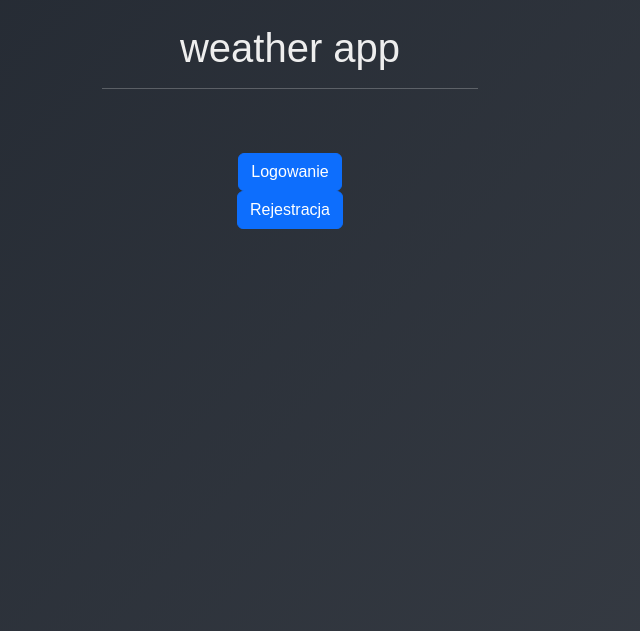
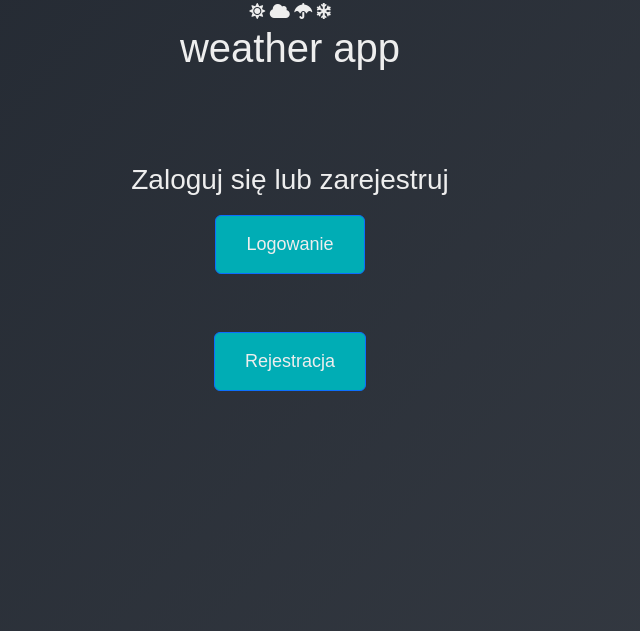
Before and after one commit to krozal/pd_project, a Django app: page / in a window 1280 px wide. Shown: the top 631 px of the page, without its empty margins (350-990 px from the left). Run offline with Django 4.2, Linux system fonts and the light colour scheme; some libraries are stand-ins or nearby versions.

Commit message:
Merge branch 'master' of https://github.com/krozal/pd_project

```diff
--- a/static/css/style.css
+++ b/static/css/style.css
@@ -74,7 +74,14 @@
 }
 
 .btn-login, .btn-register, .user-info .btn {
+  padding: 15px 30px; /* Dostosuj wartości, aby zmienić rozmiar */
+  font-size: 18px; /* Dostosuj wartość, aby zmienić rozmiar czcionki */
   margin-top: 10px;
+  background-color: #00ADB5; /* Cyan */
+  color: #EEEEEE; /* Off-white */
+}
+
+.btn-show, .btn-register, .user-info .btn {
   background-color: #00ADB5; /* Cyan */
   color: #EEEEEE; /* Off-white */
 }
--- a/templates/dashboard.html
+++ b/templates/dashboard.html
@@ -13,14 +13,13 @@
 
 </head>
 <body>
-    <script src="https://cdn.jsdelivr.net/npm/bootstrap@5.3.0-alpha1/dist/js/bootstrap.bundle.min.js" integrity="sha384-w76AqPfDkMBDXo30jS1Sgez6pr3x5MlQ1ZAGC+nuZB+EYdgRZgiwxhTBTkF7CXvN" crossorigin="anonymous"></script>
     {% include 'logo.html' %}
 
     <div class="dashboard">
         <h1>Wyszukaj pogodę dla Twojego miasta</h1>
         <form method="GET" action="{% url 'dashboard' %}">
             <input type="text" name="city" placeholder="Wprowadź nazwę miasta">
-            <button type="submit" class="btn btn-primary">Sprawdź pogodę</button>
+            <button type="submit" class="btn btn-primary btn-show">Wyświetl pogodę</button>
         </form>
         <br><br><br>
 
--- a/templates/index.html
+++ b/templates/index.html
@@ -8,16 +8,16 @@
     {% bootstrap_javascript %}
     {% bootstrap_messages %}
     <link rel="stylesheet" type="text/css" href="{% static 'css/style.css' %}">
+    <link rel="stylesheet" href="https://cdnjs.cloudflare.com/ajax/libs/font-awesome/5.15.4/css/all.min.css">
 </head>
 <body>
-    <script src="https://cdn.jsdelivr.net/npm/bootstrap@5.3.0-alpha1/dist/js/bootstrap.bundle.min.js" integrity="sha384-w76AqPfDkMBDXo30jS1Sgez6pr3x5MlQ1ZAGC+nuZB+EYdgRZgiwxhTBTkF7CXvN" crossorigin="anonymous"></script>
+    {% include 'logo.html' %}
+    <h3>Zaloguj się lub zarejestruj</h3>
     <div class="container">
-        {% include 'logo.html' %}
-
         <div class="center-buttons">
-            <a href="{% url 'login' %}" class="btn btn-primary btn-block">Logowanie</a>
-            <br>
-            <a href="{% url 'registration' %}" class="btn btn-primary btn-block">Rejestracja</a>
+            <a href="{% url 'login' %}" class="btn btn-primary btn-login">Logowanie</a>
+            <br> <br> <br>
+            <a href="{% url 'registration' %}" class="btn btn-primary btn-login">Rejestracja</a>
         </div>
     </div>
 </body>
--- a/templates/login.html
+++ b/templates/login.html
@@ -8,6 +8,7 @@
         {% bootstrap_messages %}
         <title>Weather App</title>
         <link rel="stylesheet" type="text/css" href="{% static 'css/style.css' %}">
+        <link rel="stylesheet" href="https://cdnjs.cloudflare.com/ajax/libs/font-awesome/5.15.4/css/all.min.css">
     </head>
     <body>
         <script src="https://cdn.jsdelivr.net/npm/bootstrap@5.3.0-alpha1/dist/js/bootstrap.bundle.min.js" integrity="sha384-w76AqPfDkMBDXo30jS1Sgez6pr3x5MlQ1ZAGC+nuZB+EYdgRZgiwxhTBTkF7CXvN" crossorigin="anonymous"></script>
--- a/templates/logo.html
+++ b/templates/logo.html
@@ -1,55 +1,17 @@
-<!DOCTYPE html>
-<html>
-    <head>
-        {% load static %}
-        {% load bootstrap5 %}
-        {% bootstrap_css %}
-        {% bootstrap_javascript %}
-        {% bootstrap_messages %}
-        <title>weather app</title>
-        <link rel="stylesheet" type="text/css" href="{% static 'css/style.css' %}">
-    </head>
-
-    <body>
-        <div id="particles"></div>
-
-        <script>
-            var particles = document.getElementById('particles');
-            for (var i = 0; i < 50; i++) {
-                var particle = document.createElement('div');
-                particle.className = 'particle';
-                particles.appendChild(particle);
-                particle.style.left = Math.random()*100 + '%';
-                particle.style.animationDuration = Math.random()*3 + 2 + 's';
-                particle.style.animationDelay = Math.random()*5 + 's';
-            }
-
-            document.onmousemove = function(e) {
-                var x = e.pageX - window.innerWidth/2;
-                var y = e.pageY - window.innerHeight/2;
-                particles.style.transform = 'translate(' + -x*0.05 + 'px,' + -y*0.05 + 'px)';
-            }
-
-        </script>
-        <br>
-        <div onclick="window.location.href = '/';">
-                <h1>weather app</h1>
-        </div>
-        <div class="user-info">
-
-            {% if user.is_authenticated %}
-                <p>Witaj, {{request.user}}!</p>
-                <a href="{% url 'logout' %}" class="btn btn-primary">Wyloguj się</a>
-            {% endif %}
 <div class="weather-icons">
     <i class="fas fa-sun"></i>
     <i class="fas fa-cloud"></i>
     <i class="fas fa-umbrella"></i>
     <i class="fas fa-snowflake"></i>
 </div>
+<div onclick="window.location.href = '/';">
+    <h1>weather app</h1>
 </div>
-
+<div class="user-info">
+    {% if user.is_authenticated %}
+        <p>Witaj, {{request.user}}!</p>
+        <a href="{% url 'logout' %}" class="btn btn-primary">Wyloguj się</a>
+    {% endif %}
+</div>
 <hr>
 <br><br>
-    </body>
-</html>
--- a/templates/registration.html
+++ b/templates/registration.html
@@ -8,6 +8,7 @@
         {% bootstrap_messages %}
         <title>Weather App</title>
         <link rel="stylesheet" type="text/css" href="{% static 'css/style.css' %}">
+        <link rel="stylesheet" href="https://cdnjs.cloudflare.com/ajax/libs/font-awesome/5.15.4/css/all.min.css">
     </head>
     <body>
         <script src="https://cdn.jsdelivr.net/npm/bootstrap@5.3.0-alpha1/dist/js/bootstrap.bundle.min.js" integrity="sha384-w76AqPfDkMBDXo30jS1Sgez6pr3x5MlQ1ZAGC+nuZB+EYdgRZgiwxhTBTkF7CXvN" crossorigin="anonymous"></script>
```
Also changed, not shown: db.sqlite3. Lines whose indentation alone changed are shown as unchanged.
